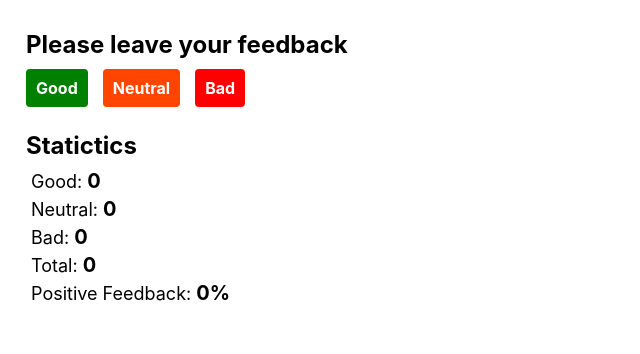
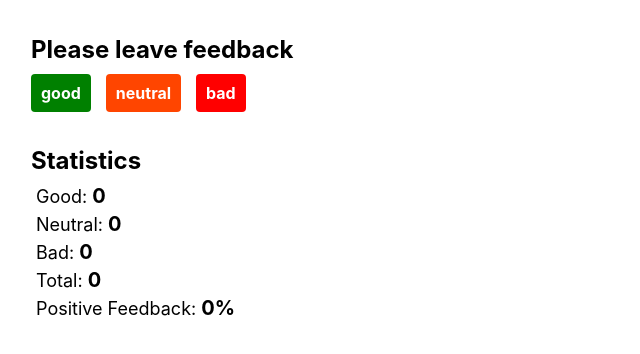
Before and after one commit to Kate-Kitkat19/goit-react-hw-02-feedback, a React (Create React App) app: page / in a window 1280 px wide. Shown: the top 354 px of the page, without its empty margins (0-640 px from the left). Built offline with nearby package versions, Linux system fonts and the light colour scheme.

Commit message:
refactoring

```diff
--- a/src/components/App.jsx
+++ b/src/components/App.jsx
@@ -1,10 +1,59 @@
+import { Component } from 'react';
 import { Layout } from './Layout';
-import { FeedbackForm } from './FeedBackForm/FeedbackForm';
+import { FeedbackOptions } from './FeedbackOptions/FeedbackOptions';
+import { Statistics } from './Statistics/Statistics';
+import { Section } from './Section/Section';
 
-export const App = () => {
-  return (
-    <Layout>
-      <FeedbackForm></FeedbackForm>
-    </Layout>
-  )
-};
+export class App extends Component {
+  state = {
+    good: 0,
+    neutral: 0,
+    bad: 0,
+  };
+
+  onLeaveFeedback = e => {
+    const value = e.target.value;
+    this.setState(prevValue => {
+      return { [value]: prevValue[value] + 1 };
+    });
+  };
+
+  countTotalFeedback() {
+    const { good, bad, neutral } = this.state;
+    const total = good + bad + neutral;
+    return total;
+  }
+
+  countPositiveFeedbackPercentage(totalValue) {
+    const { good } = this.state;
+    const percentage = good
+      ? Number(((good / totalValue) * 100).toFixed(0))
+      : 0;
+    return percentage;
+  }
+
+  render() {
+    const { good, bad, neutral } = this.state;
+    const total = this.countTotalFeedback();
+    const perc = this.countPositiveFeedbackPercentage(total);
+    return (
+      <Layout>
+        <Section title="Please leave feedback">
+          <FeedbackOptions
+            options={Object.keys(this.state)}
+            onLeaveFeedback={this.onLeaveFeedback}
+          ></FeedbackOptions>
+        </Section>
+        <Section title="Statistics">
+          <Statistics
+            good={good}
+            bad={bad}
+            neutral={neutral}
+            total={total}
+            percentage={perc}
+          ></Statistics>
+        </Section>
+      </Layout>
+    );
+  }
+}
--- a/src/components/FeedBackForm/Controls/Controls.jsx
+++ /dev/null
@@ -1,25 +0,0 @@
-import { PropTypes } from 'prop-types';
-import { Wrapper, Title, Button } from './Controls.styled';
-export const Controls = ({ onBtnClick }) => {
-  return (
-    <Wrapper>
-      <Title>Please leave your feedback</Title>
-
-      <Button type="button" onClick={onBtnClick} value="good">
-        Good
-      </Button>
-
-      <Button type="button" onClick={onBtnClick} value="neutral">
-        Neutral
-      </Button>
-
-      <Button type="button" onClick={onBtnClick} value="bad">
-        Bad
-      </Button>
-    </Wrapper>
-  );
-};
-
-Controls.propTypes = {
-  onBtnClick: PropTypes.func.isRequired,
-};
--- a/src/components/FeedBackForm/FeedbackForm.jsx
+++ /dev/null
@@ -1,44 +0,0 @@
-import { Component } from 'react';
-import { Controls } from './Controls/Controls';
-import { Stats } from './Stats/Stats';
-
-export class FeedbackForm extends Component {
-  state = {
-    good: 0,
-    neutral: 0,
-    bad: 0,
-  };
-
-  onClick = evt => {
-    const value = evt.target.textContent.toLowerCase();
-    this.setState(prevValue => {
-      return { [value]: prevValue[value] + 1 };
-    });
-  };
-
-  countTotalFeedback() {
-    const { good, bad, neutral } = this.state;
-    const total = good + bad + neutral;
-    return total;
-  }
-
-  countPositiveFeedbackPercentage(totalValue) {
-    const { good } = this.state;
-    const percentage = good ? ((good / totalValue) * 100).toFixed(0) : '0';
-    return percentage;
-  }
-
-  render() {
-    const totalNumber = this.countTotalFeedback();
-    return (
-      <section>
-        <Controls onBtnClick={this.onClick}></Controls>
-        <Stats
-          stats={this.state}
-          total={totalNumber}
-          percentage={this.countPositiveFeedbackPercentage(totalNumber)}
-        ></Stats>
-      </section>
-    );
-  }
-}
--- a/src/components/FeedBackForm/Stats/Stats.jsx
+++ /dev/null
@@ -1,38 +0,0 @@
-
-import { PropTypes } from 'prop-types';
-import { Wrapper, List, Title, Item, Value } from './Stats.styled';
-
-export const Stats = ({ stats, total, percentage }) => {
-  return (
-    <Wrapper>
-      <Title>Statictics</Title>
-      <List>
-        <Item>
-          Good: <Value>{stats.good}</Value>
-        </Item>
-        <Item>
-          Neutral: <Value>{stats.neutral}</Value>
-        </Item>
-        <Item>
-          Bad: <Value>{stats.bad}</Value>
-        </Item>
-        <Item>
-          Total: <Value>{total}</Value>
-        </Item>
-        <Item>
-          Positive Feedback: <Value>{percentage}%</Value>
-        </Item>
-      </List>
-    </Wrapper>
-  );
-};
-
-Stats.propTypes = {
-  stats: PropTypes.shape({
-    good: PropTypes.number.isRequired,
-    neutral: PropTypes.number.isRequired,
-    bad: PropTypes.number.isRequired,
-  }),
-  total: PropTypes.number.isRequired,
-  value: PropTypes.oneOfType([PropTypes.number, PropTypes.string]),
-};
--- /dev/null
+++ b/src/components/FeedbackOptions/FeedbackOptions.jsx
@@ -0,0 +1,29 @@
+import { PropTypes } from 'prop-types';
+import { Button } from './FeedbackOptions.styled';
+import { Component } from 'react';
+import { nanoid } from 'nanoid';
+
+export class FeedbackOptions extends Component {
+  static propTypes = {
+    options: PropTypes.array.isRequired,
+    onLeaveFeedback: PropTypes.func.isRequired,
+  };
+  render() {
+    const { options, onLeaveFeedback } = this.props;
+
+    return options.map(item => {
+      const normalizedName = item.trim().toLowerCase();
+      const id = nanoid();
+      return (
+        <Button
+          key={id}
+          type="button"
+          onClick={onLeaveFeedback}
+          value={normalizedName}
+        >
+          {normalizedName}
+        </Button>
+      );
+    });
+  }
+}
--- a/src/components/FeedBackForm/Controls/Controls.styled.jsx
+++ b/src/components/FeedbackOptions/FeedbackOptions.styled.js
@@ -1,14 +1,5 @@
 import styled from 'styled-components';
 
-export const Wrapper = styled.div`
-  padding: 10px;
-`;
-
-export const Title = styled.h2`
-  margin: 0;
-  margin-bottom: 5px;
-  padding: 5px 0;
-`;
 
 export const List = styled.ul`
   list-style: none;
--- /dev/null
+++ b/src/components/Section/Section.jsx
@@ -0,0 +1,20 @@
+import { Component } from 'react';
+import { PropTypes } from 'prop-types';
+import { Title, Wrapper } from './Section.styled';
+
+export class Section extends Component {
+  static propTypes = {
+    children: PropTypes.element.isRequired,
+    title: PropTypes.string,
+  };
+
+  render() {
+    const { title, children } = this.props;
+    return (
+      <Wrapper>
+        {title && <Title> {title} </Title>}
+        {children}
+      </Wrapper>
+    );
+  }
+}
--- /dev/null
+++ b/src/components/Section/Section.styled.js
@@ -0,0 +1,12 @@
+import styled from 'styled-components';
+
+export const Wrapper = styled.section`
+  padding: 15px;
+  margin: 0 auto;
+`;
+
+export const Title = styled.h2`
+  margin: 0;
+  margin-bottom: 5px;
+  padding: 5px 0;
+`;
--- /dev/null
+++ b/src/components/Statistics/Statistics.jsx
@@ -0,0 +1,37 @@
+import { Component } from 'react';
+import { PropTypes } from 'prop-types';
+import { List, Item, Value } from './Statistics.styled';
+
+export class Statistics extends Component {
+
+  static propTypes = {
+    good: PropTypes.number.isRequired,
+    bad: PropTypes.number.isRequired,
+    neutral: PropTypes.number.isRequired,
+    total: PropTypes.number.isRequired,
+    percentage: PropTypes.number.isRequired,
+  };
+
+  render() {
+    const { good, bad, neutral, total, percentage } = this.props;
+    return (
+      <List>
+        <Item>
+          Good: <Value>{good}</Value>
+        </Item>
+        <Item>
+          Neutral: <Value>{neutral}</Value>
+        </Item>
+        <Item>
+          Bad: <Value>{bad}</Value>
+        </Item>
+        <Item>
+          Total: <Value>{total}</Value>
+        </Item>
+        <Item>
+          Positive Feedback: <Value>{percentage}%</Value>
+        </Item>
+      </List>
+    );
+  }
+}
--- a/src/components/FeedBackForm/Stats/Stats.styled.jsx
+++ b/src/components/Statistics/Statistics.styled.js
@@ -1,8 +1,5 @@
 import styled from 'styled-components';
 
-export const Wrapper = styled.div`
-  padding: 10px;
-`;
 
 export const List = styled.ol`
   list-style: none;
@@ -14,12 +11,6 @@ export const List = styled.ol`
   gap: 5px;
 `;
 
-export const Title = styled.h2`
-  margin: 0;
-  margin-bottom: 5px;
-  padding: 5px 0;
-`;
-
 export const Item = styled.li`
   padding-left: 5px;
 `;
```
Also changed, not shown: src/components/FeedBackForm/FeedvackForm.styled.jsx (added).
